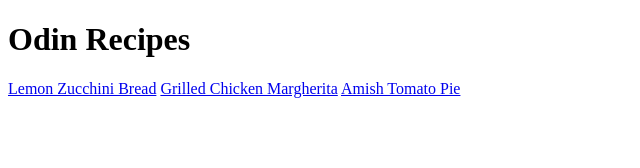
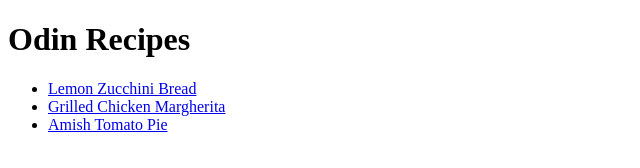
Before and after one commit to RW-code98/odin-recipes, a plain HTML site: page index.html in a window 1280 px wide. Shown: the whole page, without its empty margins (0-640 px from the left). Drawn offline with Linux system fonts and the light colour scheme.

Commit message:
Change links to list format in index.html

```diff
--- a/index.html
+++ b/index.html
@@ -6,8 +6,10 @@
     </head>
     <body>
         <h1>Odin Recipes</h1>
-        <a href="./recipes/lemonbread.html">Lemon Zucchini Bread</a>
-        <a href="./recipes/grilledchicken.html">Grilled Chicken Margherita</a>
-        <a href="./recipes/tomatopie.html">Amish Tomato Pie</a>
+        <ul>
+            <li><a href="./recipes/lemonbread.html">Lemon Zucchini Bread</a></li>
+            <li><a href="./recipes/grilledchicken.html">Grilled Chicken Margherita</a></li>
+            <li><a href="./recipes/tomatopie.html">Amish Tomato Pie</a></li>
+        </ul>
     </body>
 </html>
```
